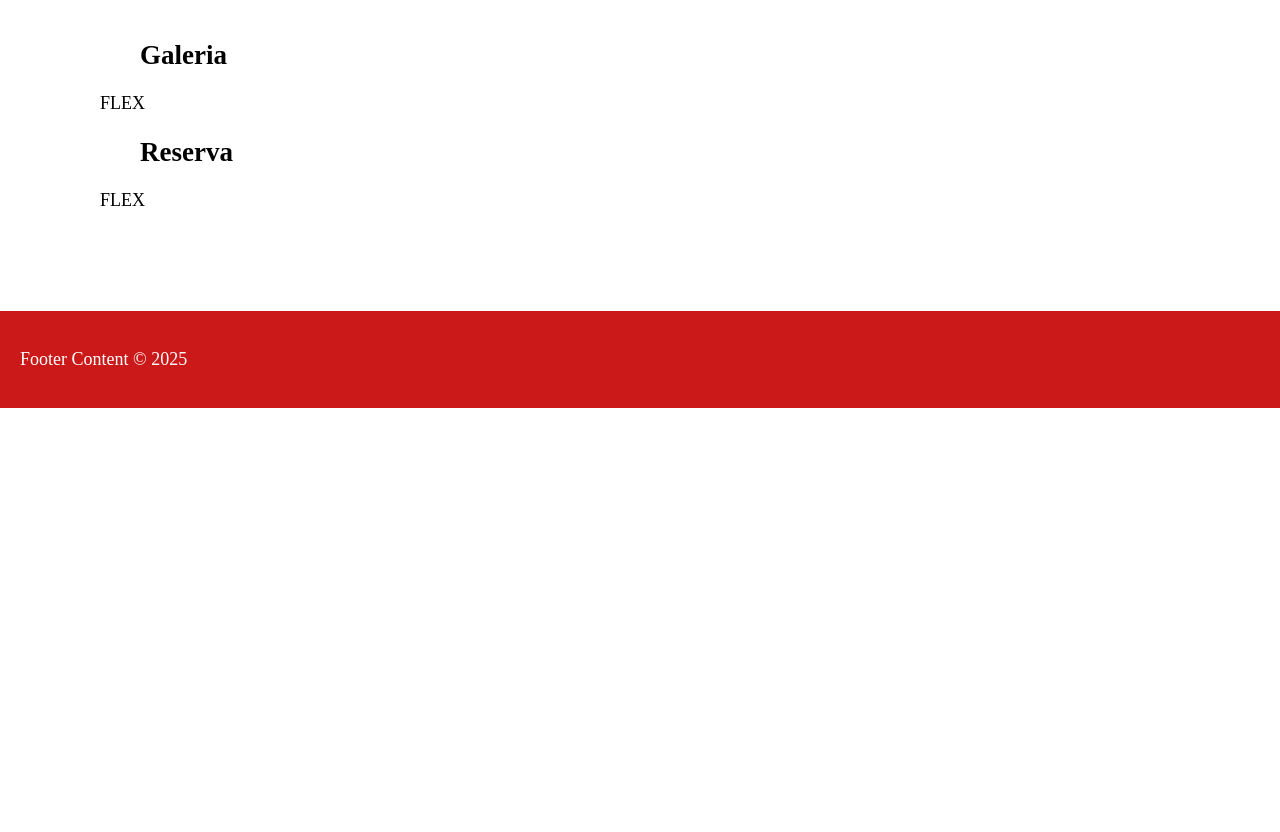
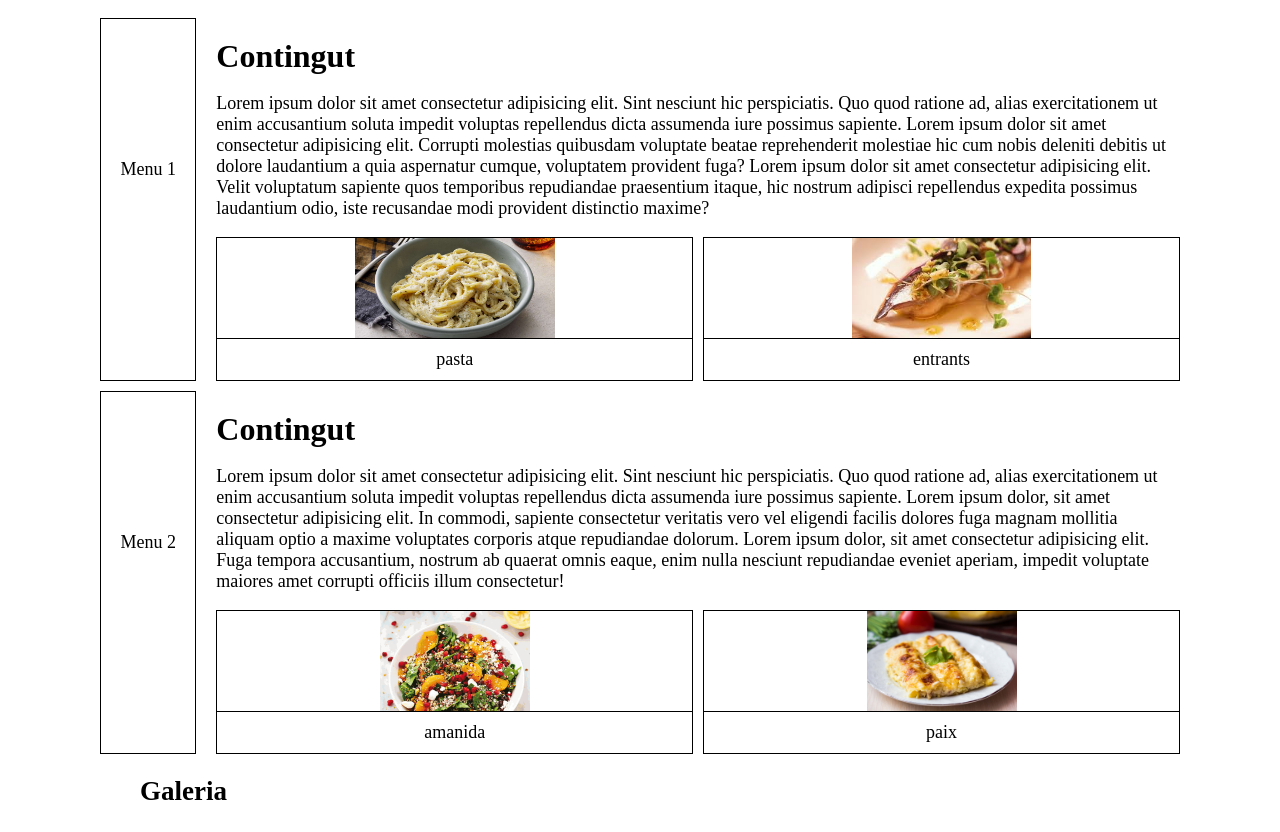
Before and after one commit to MohamedYassineBenomar/web-pagina-html-css-practica, a plain HTML site: page index.html in a window 1280 px wide. Shown: the part 1451-2283 px from the top of the page. Before the commit the page ends 1859 px from the top, so only its background shows below. Drawn offline with Linux system fonts and the light colour scheme.

Commit message:
cartedone

```diff
--- a/css/index.css
+++ b/css/index.css
@@ -70,10 +70,6 @@ h2 {
   padding-left: 40px;
 }
 
-.article-generic {
-
-
-}
 .nav-main a {
   color: inherit; /* Inherit text color from parent */
   text-decoration: none; /* Remove underline */
@@ -115,3 +111,87 @@ articles h3 {
   padding: 20px;
   border-radius: 10px;
 }
+
+.carta-container {
+
+  display: flex;
+  gap: 20px;
+
+}
+
+.carta-container-left {
+  flex: 1;
+  display: flex;
+  flex-direction: column;
+  gap: 10px;
+
+}
+menu {
+  flex: 1;
+  text-align: center;
+  margin: 0;
+  border: 1px solid black;
+  align-items: stretch;
+  padding: 140px 0px 140px 0px;
+
+
+}
+.carta-container-right {
+  flex: 10;
+  background-color: rgb(255, 255, 255);
+  display: flex;
+  flex-direction: column;
+  gap: 10px;
+
+}
+
+menuinfo {
+
+  margin: 0;
+
+  gap: 10px;
+  height: 100%;
+
+}
+
+h4 {
+  font-size: xx-large;
+
+  padding-top: 20px;
+  margin-top: 0;
+
+  margin-bottom: 0;
+  padding-bottom: 0;
+}
+
+.menuinfo-card-container{
+
+  display: flex;
+  gap: 10px;
+  margin: 0px;
+  padding: 0px;
+
+}
+
+.menuinfo-card {
+  display: flex;
+  flex-direction: column;
+  width: 100%;
+}
+
+.menuinfo-card-img-container {
+  height: 100px;
+  object-fit: contain;
+  border: 1px solid black;
+  border-bottom: 0px;
+}
+.menuinfo-card-title {
+  border: 1px solid black;
+  padding: 10px;
+  text-align: center;
+}
+
+.menuinfo-card-img{
+  height: 100%;
+  object-fit: contain;
+}
--- a/index.html
+++ b/index.html
@@ -53,11 +53,82 @@
                 <h2 >Carta</h2>
                 <div class="sobre-nosaltres-container">
                     <h3>Menu</h3>
+                    <div class="carta-container">
+                    <div class="carta-container-left">
+                       <menu>Menu 1</menu>
+                       <menu>Menu 2</menu>
+                    </div>
+                    <div class="carta-container-right">
+                        <menuinfo>
+                            <h4>Contingut</h4>
+                            <p>Lorem ipsum dolor sit amet consectetur adipisicing elit. Sint nesciunt hic perspiciatis. Quo quod ratione ad, alias exercitationem ut enim accusantium soluta impedit voluptas repellendus dicta assumenda iure possimus sapiente.
+                                Lorem ipsum dolor sit amet consectetur adipisicing elit. Corrupti molestias quibusdam voluptate beatae reprehenderit molestiae hic cum nobis deleniti debitis ut dolore laudantium a quia aspernatur cumque, voluptatem provident fuga?
+                                Lorem ipsum dolor sit amet consectetur adipisicing elit. Velit voluptatum sapiente quos temporibus repudiandae praesentium itaque, hic nostrum adipisci repellendus expedita possimus laudantium odio, iste recusandae modi provident distinctio maxime?
+
+
+                            </p>
+                            <div class="menuinfo-card-container">
+                                <div class="menuinfo-card">
+                                    <div class="menuinfo-card-img-container">
+                                        <img class="menuinfo-card-img" src="images/AR-269500-creamy-garlic-pasta-Beauties-2x1-bcd9cb83138849e4b17104a1cd51d063.jpg" alt="pasta">
+
+                                    </div>
+                                    <div class="menuinfo-card-title">
+                                        pasta
+
+                                    </div>
+                                </div>
+                                <div class="menuinfo-card">
+                                    <div class="menuinfo-card-img-container">
+                                        <img class="menuinfo-card-img" src="images/images.jpeg" alt="entrants">
+
+                                    </div>
+                                    <div class="menuinfo-card-title">
+                                       entrants
+
+                                    </div>
+                                </div>
+                            </div>
+                        </menuinfo>
+                        <menuinfo>
+                            <h4>Contingut </h4>
+                            <p>Lorem ipsum dolor sit amet consectetur adipisicing elit. Sint nesciunt hic perspiciatis. Quo quod ratione ad, alias exercitationem ut enim accusantium soluta impedit voluptas repellendus dicta assumenda iure possimus sapiente.
+                                Lorem ipsum dolor, sit amet consectetur adipisicing elit. In commodi, sapiente consectetur veritatis vero vel eligendi facilis dolores fuga magnam mollitia aliquam optio a maxime voluptates corporis atque repudiandae dolorum.
+                                Lorem ipsum dolor, sit amet consectetur adipisicing elit. Fuga tempora accusantium, nostrum ab quaerat omnis eaque, enim nulla nesciunt repudiandae eveniet aperiam, impedit voluptate maiores amet corrupti officiis illum consectetur!
+
+
+                            </p>
+                            <div class="menuinfo-card-container">
+                                <div class="menuinfo-card">
+                                    <div class="menuinfo-card-img-container">
+                                        <img class="menuinfo-card-img" src="images/r171.png" alt="amanida-img">
+
+                                    </div>
+                                    <div class="menuinfo-card-title">
+                                        amanida
+
+                                    </div>
+                                </div>
+                                <div class="menuinfo-card">
+                                    <div class="menuinfo-card-img-container">
+                                        <img class="menuinfo-card-img" src="images/iStock-507770111.jpg" alt="paix">
+
+                                    </div>
+                                    <div class="menuinfo-card-title">
+                                       paix
+
+                                    </div>
+                                </div>
+                            </div>
+                        </menuinfo>
+                    </div>
+                    </div>
+
                 </div>
             </articles>
-            <articles class="article-generic sobre-nosaltres">
+            <articles class="article-generic Carta">
                 <h2 >Galeria</h2>
-                <div class="sobre-nosaltres-container">FLEX</div>
+                <div class="carta-container"></div>
             </articles>
             <articles class="article-generic sobre-nosaltres">
                  <h2 >Reserva</h2>
```
Also changed, not shown: images/AR-269500-creamy-garlic-pasta-Beauties-2x1-bcd9cb83138849e4b17104a1cd51d063.jpg (added), images/iStock-507770111.jpg (added), images/images.jpeg (added), images/r171.png (added).
